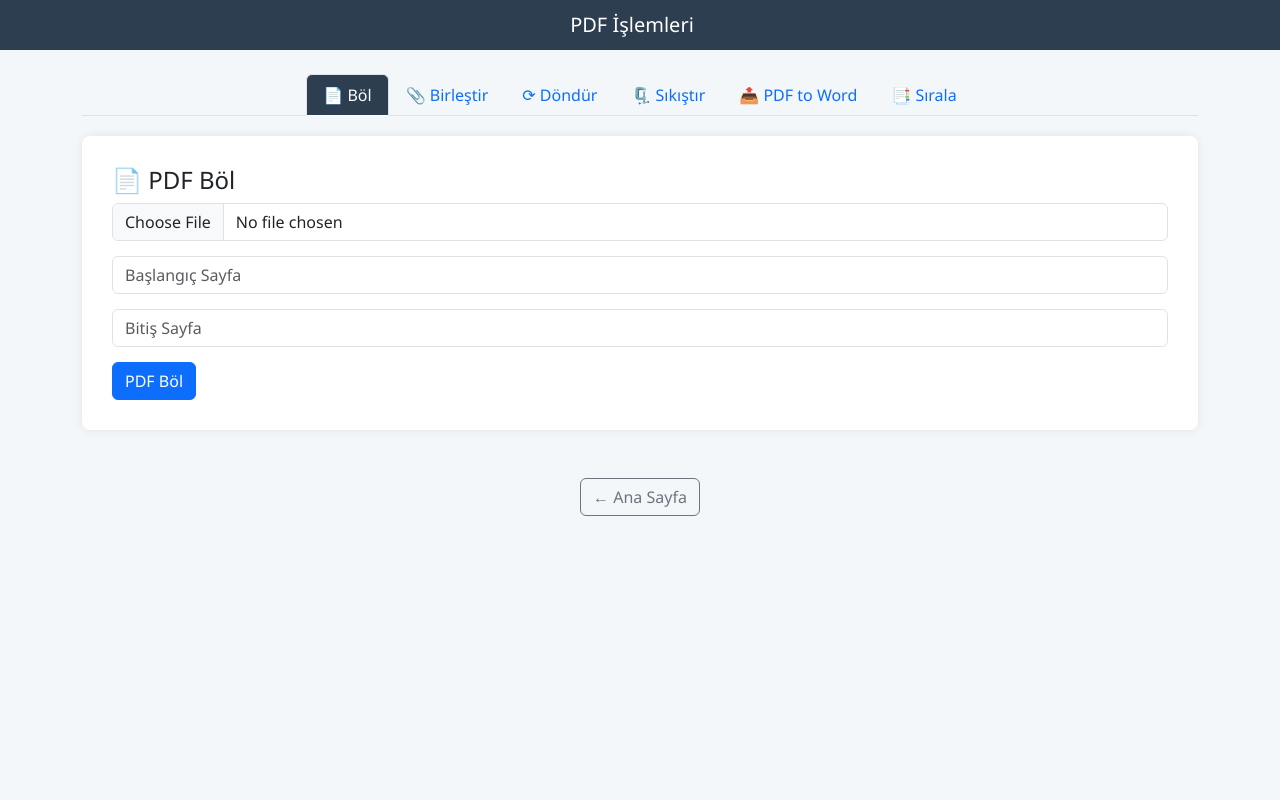
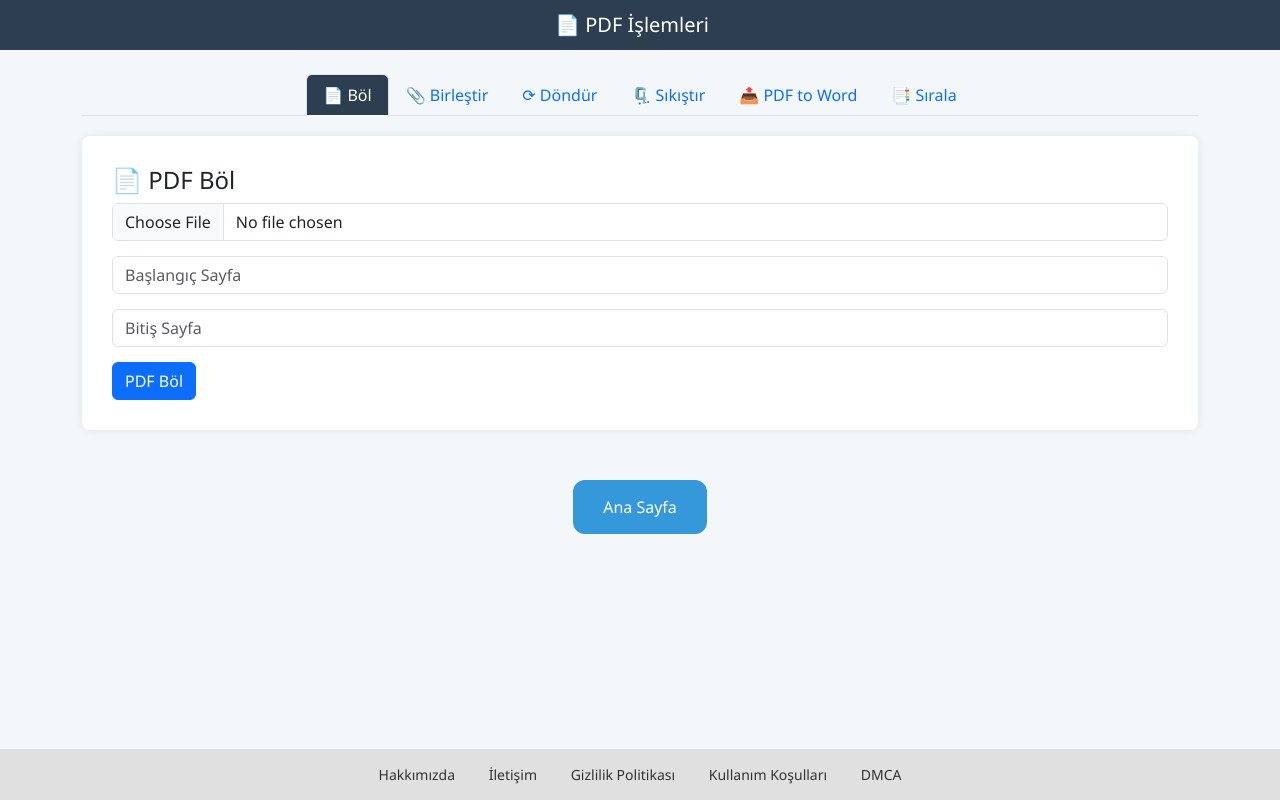
Before and after one commit to srknkrt1/ofis-asistani, a Flask app: page /pdf in a window 1280 px wide. Run offline with Flask 3, Linux system fonts and the light colour scheme.

Commit message:
Update pdf.html

```diff
--- a/templates/pdf.html
+++ b/templates/pdf.html
@@ -9,6 +9,9 @@
     body {
       background: #f4f7fa;
       font-family: 'Segoe UI', sans-serif;
+      display: flex;
+      flex-direction: column;
+      min-height: 100vh;
     }
     .nav-tabs .nav-link.active {
       background-color: #2c3e50;
@@ -24,13 +27,43 @@
     .form-control, .form-select {
       margin-bottom: 15px;
     }
+    .footer-links {
+      background-color: #e0e0e0;
+      padding: 15px 0;
+      text-align: center;
+      font-size: 14px;
+      margin-top: auto;
+    }
+    .footer-links a {
+      margin: 0 15px;
+      color: #333;
+      text-decoration: none;
+    }
+    .button-group {
+      text-align: center;
+      margin-top: 40px;
+    }
+    .button-group a {
+      display: inline-block;
+      padding: 15px 30px;
+      background-color: #3498db;
+      color: white;
+      text-decoration: none;
+      font-size: 16px;
+      border-radius: 12px;
+      margin: 10px;
+      transition: background-color 0.3s ease;
+    }
+    .button-group a:hover {
+      background-color: #2980b9;
+    }
   </style>
 </head>
 <body>
 
 <nav class="navbar navbar-expand-lg" style="background-color: #2c3e50;">
   <div class="container-fluid justify-content-center">
-    <span class="navbar-brand mb-0 h1 text-white">PDF İşlemleri</span>
+    <span class="navbar-brand mb-0 h1 text-white">📄 PDF İşlemleri</span>
   </div>
 </nav>
 
@@ -57,7 +90,6 @@
   </ul>
 
   <div class="tab-content" id="pdfTabContent">
-      <!-- Böl -->
     <div class="tab-pane fade show active" id="split" role="tabpanel">
       <h4>📄 PDF Böl</h4>
       <form action="/pdf/split" method="post" enctype="multipart/form-data">
@@ -68,7 +100,6 @@
       </form>
     </div>
 
-     <!-- Birleştir -->
     <div class="tab-pane fade" id="merge" role="tabpanel">
       <h4>📎 PDF Birleştir</h4>
       <form action="/pdf/merge" method="post" enctype="multipart/form-data" onsubmit="return prepareMergeOrder();">
@@ -79,19 +110,17 @@
       </form>
     </div>
 
-     <!-- Döndür -->
     <div class="tab-pane fade" id="rotate" role="tabpanel">
       <h4>⟳ PDF Döndür</h4>
       <form id="rotate-form" action="/pdf/rotate" method="post" enctype="multipart/form-data">
         <input class="form-control" type="file" name="pdf" required>
-          <input class="form-control" type="text" name="pages" placeholder="Döndürmek istediğiniz sayfa aralığını yazınız (örneğin: 1-3 veya 5-5)" required>
+        <input class="form-control" type="text" name="pages" placeholder="Sayfa aralığı (örn: 1-3 veya 5-5)" required>
         <input type="hidden" name="angle" id="angle" value="90">
         <button class="btn btn-secondary mb-2" type="button" onclick="increaseAngle()">⟳ Açı: <span id="angle-display">90°</span></button>
         <button class="btn btn-primary" type="submit">Döndür</button>
       </form>
     </div>
 
-      <!-- Sıkıştır -->
     <div class="tab-pane fade" id="compress" role="tabpanel">
       <h4>🗜️ PDF Sıkıştır</h4>
       <form action="/pdf/compress" method="post" enctype="multipart/form-data">
@@ -106,7 +135,6 @@
       </form>
     </div>
 
-      <!-- PDF to Word -->
     <div class="tab-pane fade" id="pdf2word" role="tabpanel">
       <h4>📤 PDF to Word</h4>
       <form action="/pdf/pdf2word" method="post" enctype="multipart/form-data">
@@ -115,9 +143,18 @@
       </form>
     </div>
   </div>
-    <div class="text-center mt-5">
-      <a href="/" class="btn btn-outline-secondary">← Ana Sayfa</a>
+
+  <div class="button-group">
+    <a href="/">Ana Sayfa</a>
   </div>
+</div>
+
+<div class="footer-links">
+  <a href="/hakkimizda">Hakkımızda</a>
+  <a href="/iletisim">İletişim</a>
+  <a href="/gizlilik">Gizlilik Politikası</a>
+  <a href="/kullanim">Kullanım Koşulları</a>
+  <a href="/dmca">DMCA</a>
 </div>
 
 <script>
@@ -129,9 +166,7 @@
     angleInput.value = current;
     angleDisplay.innerText = current + "°";
   }
-  </script>
 
-  <script>
   let selectedFiles = [];
 
   function displaySelectedFiles() {
```
Lines whose indentation alone changed are shown as unchanged.
